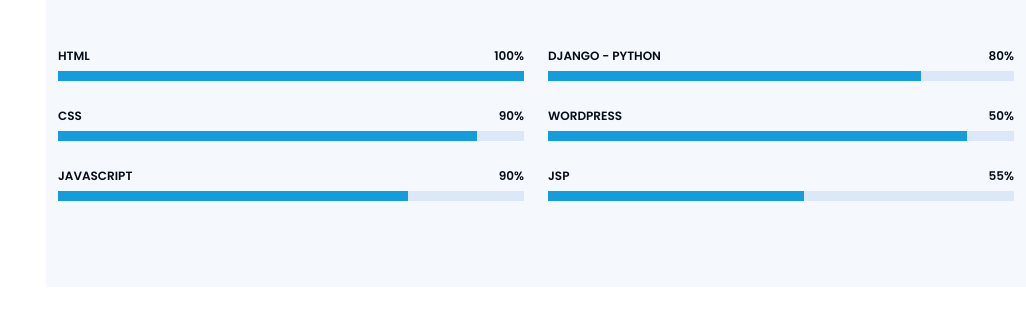
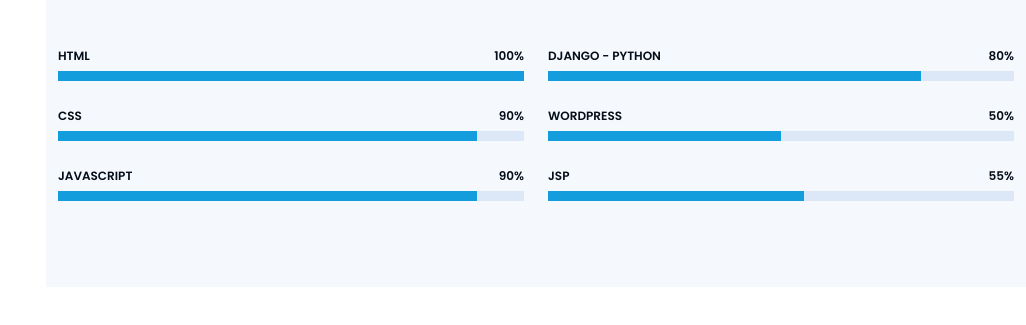
Before and after one commit to alexappu/resume, a plain HTML site: page index.html in a window 1280 px wide. Shown: the part 1421-1746 px from the top of the page, without its empty margins (254-1280 px from the left). Drawn offline with nearby package versions, Linux system fonts and the light colour scheme.

Commit message:
Update index.html

```diff
--- a/index.html
+++ b/index.html
@@ -152,7 +152,7 @@
             <div class="progress">
               <span class="skill">JavaScript <i class="val">90%</i></span>
               <div class="progress-bar-wrap">
-                <div class="progress-bar" role="progressbar" aria-valuenow="75" aria-valuemin="0" aria-valuemax="100"></div>
+                <div class="progress-bar" role="progressbar" aria-valuenow="90" aria-valuemin="0" aria-valuemax="100"></div>
               </div>
             </div>
 
@@ -170,7 +170,7 @@
             <div class="progress">
               <span class="skill">WordPress <i class="val">50%</i></span>
               <div class="progress-bar-wrap">
-                <div class="progress-bar" role="progressbar" aria-valuenow="90" aria-valuemin="0" aria-valuemax="100"></div>
+                <div class="progress-bar" role="progressbar" aria-valuenow="50" aria-valuemin="0" aria-valuemax="100"></div>
               </div>
             </div>
 
```
